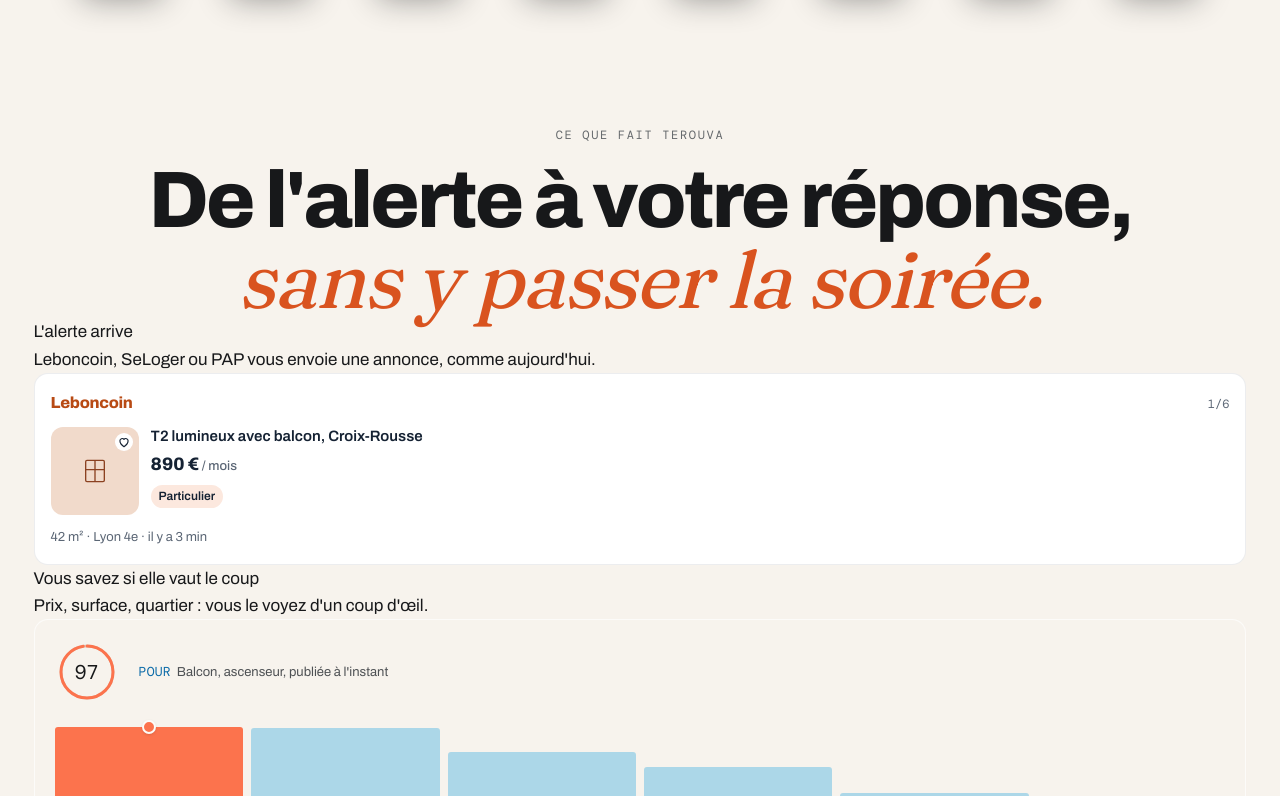
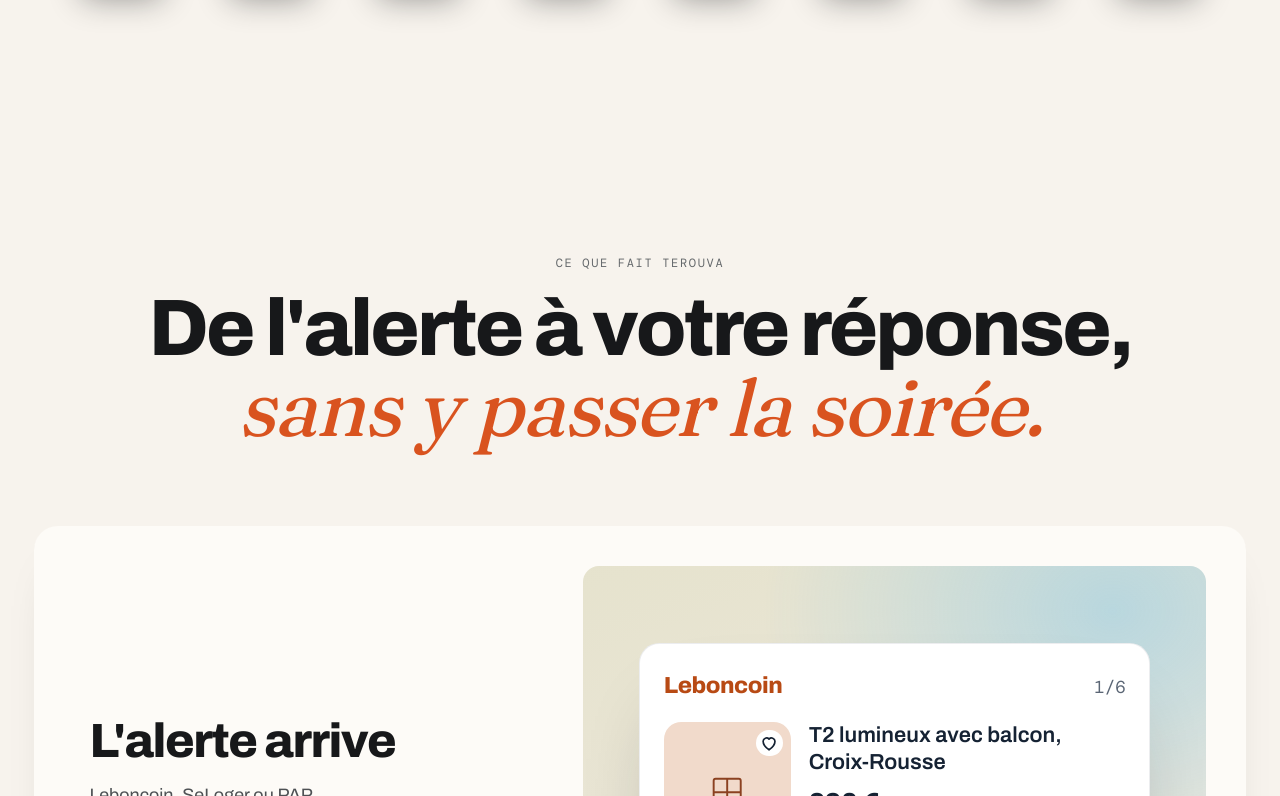
Before and after one commit to Barbudda/Terouva, a Next.js app in the folder apps/web/: page / in a window 1280 px wide. Shown: the part 1104-1900 px from the top of the page. Built offline with nearby package versions, Linux system fonts and the light colour scheme; no server answers; a web font is replaced by a local one.

Commit message:
style(site): importe la feuille du récit en quatre étapes

```diff
--- a/apps/web/app/globals.css
+++ b/apps/web/app/globals.css
@@ -8,6 +8,7 @@
 @import "./styles/arrivee.css";
 @import "./styles/lecture.css";
 @import "./styles/plateformes.css";
+@import "./styles/accueil-etapes.css";
 
 /* ───────────────────────────── Fondations ─────────────────────────────
    Deux mondes, un site. Le monde papier porte le discours, les guides et les
```
